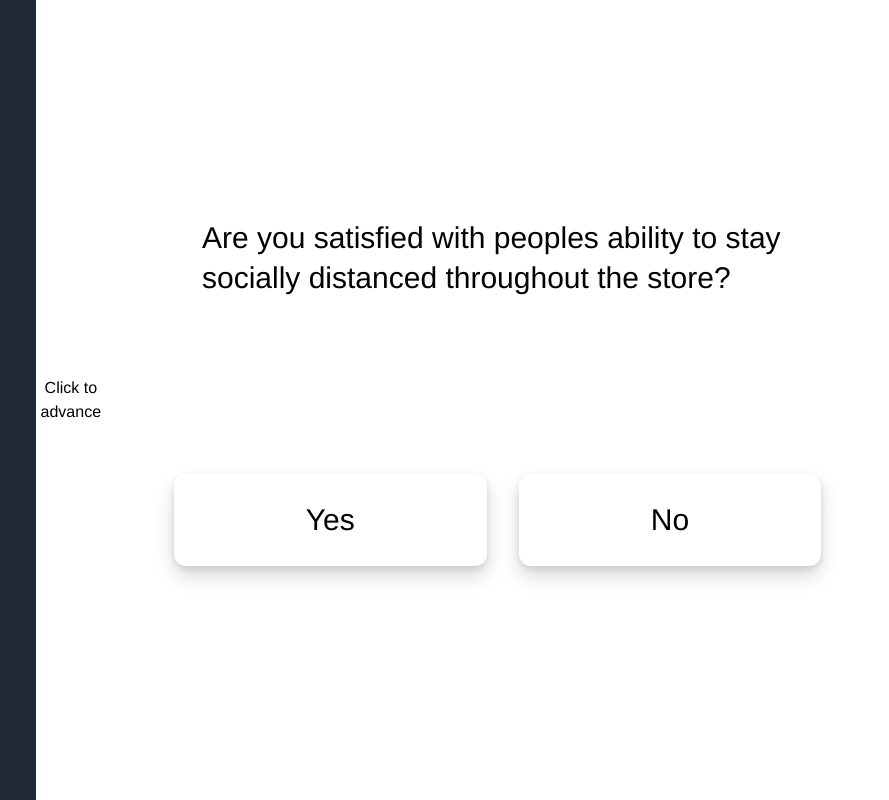
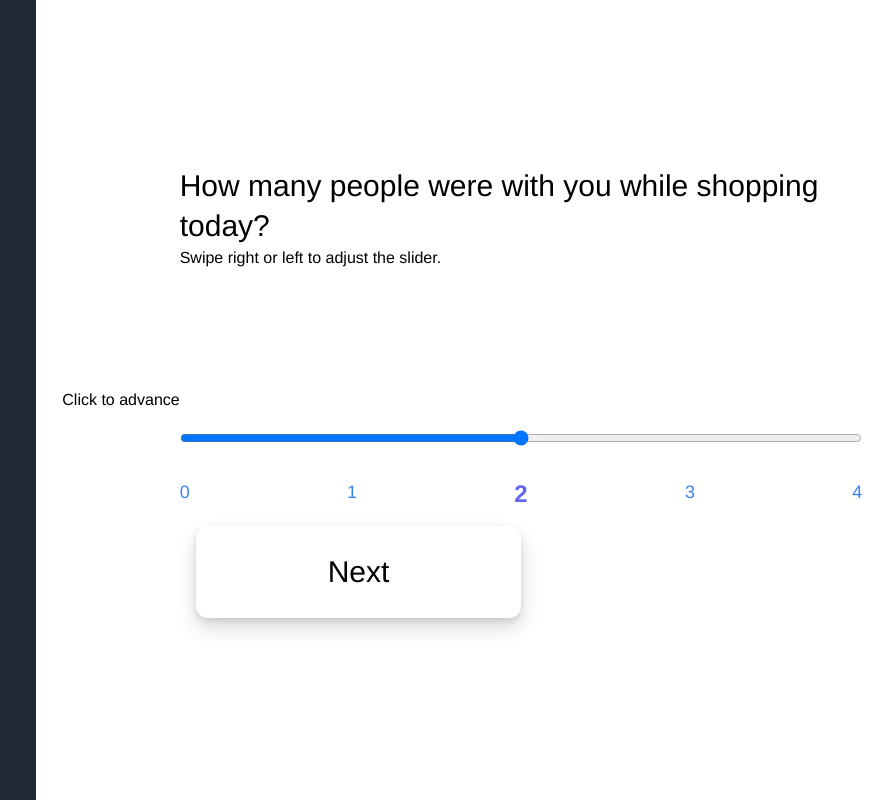
Before and after one commit to andershoegh/feedback-collection-system, a React (Create React App) app: page / in a window 1280 px wide. Shown: the whole page, without its empty margins (391-1280 px from the left). Built offline with nearby package versions, Linux system fonts and the light colour scheme.

Commit message:
Initial setup of page and functionality

```diff
--- /dev/null
+++ b/src/QuestionTypes/SliderQuestion.tsx
@@ -0,0 +1,87 @@
+import React, { useRef, useState } from 'react';
+
+export interface SliderQuestionProps {
+    currentStep: number;
+    renderOnStep: number;
+    question: string;
+    subText: string;
+    rangeMin: number;
+    rangeMax: number;
+    intervals?: number;
+    startValue: number;
+    minLabel?: string;
+    maxLabel?: string;
+}
+
+const SliderQuestion: React.FC<SliderQuestionProps> = (props) => {
+    const { currentStep, renderOnStep, question, subText, rangeMin, rangeMax, intervals, startValue, minLabel, maxLabel } = props;
+    const labelsRef = useRef<HTMLSpanElement>(null);
+    const [selectedValue, setSelectedValue] = useState<number>(startValue);
+    const highlightedClasses = ['font-semibold', 'text-2xl', 'text-indigo-500'];
+
+    const updateSelected = (value: number) => {
+        if (intervals && labelsRef.current) {
+            if (selectedValue !== (null || undefined)) {
+                labelsRef.current.children[selectedValue].classList.remove(...highlightedClasses);
+            }
+            labelsRef.current.children[value].classList.add(...highlightedClasses);
+        } else if (labelsRef.current) {
+            let scaleFactorMin = ((rangeMax - value) * 1.5) / (rangeMax - rangeMin) + 1;
+            let scaleFactorMax = ((value - rangeMin) * 1.5) / (rangeMax - rangeMin) + 1;
+
+            labelsRef.current.children[0].setAttribute('style', `transform: scale(${scaleFactorMin});`);
+            labelsRef.current.children[1].setAttribute('style', `transform: scale(${scaleFactorMax});`);
+        }
+        setSelectedValue(value);
+    };
+
+    const setIntervalLabels = () => {
+        if (intervals) {
+            let label = rangeMin;
+            const labels = [];
+
+            while (label <= rangeMax) {
+                let labelText = minLabel && label === rangeMin ? minLabel : maxLabel && label === rangeMax ? maxLabel : label;
+                let classes = label === selectedValue ? highlightedClasses.join(' ') : '';
+
+                labels.push(<span className={classes}>{labelText}</span>);
+                label++;
+            }
+            return labels;
+        } else {
+            let classes = 'inline-block ease-in-out transform scale-100 transition';
+            let labels = [<span className={classes}>{minLabel}</span>, <span className={classes}>{maxLabel}</span>];
+            return labels;
+        }
+    };
+
+    return (
+        <>
+            {currentStep !== renderOnStep ? null : (
+                <div className="w-4/5">
+                    <div className="text-3xl leading-10 font-medium">{question}</div>
+                    <div className="font-normal">{subText}</div>
+                    <div className="justify-center mt-40">
+                        <input
+                            type="range"
+                            min={rangeMin}
+                            max={rangeMax}
+                            value={selectedValue}
+                            step={intervals}
+                            onChange={(e) => updateSelected(parseInt(e.target.value))}
+                            className="block w-full mb-8"
+                        />
+                        <span ref={labelsRef} className="block flex justify-between font-normal text-lg text-blue-500">
+                            {setIntervalLabels()}
+                        </span>
+                    </div>
+                    <button className="border-4 border-transparent shadow-inactive focus:shadow-focused focus:outline-none focus:border-4 focus:border-blue-500 focus:border-opacity-100 py-6 px-32 text-3xl rounded-xl m-4">
+                        Next
+                    </button>
+                </div>
+            )}
+        </>
+    );
+};
+
+export default SliderQuestion;
--- a/src/Questionnaire.tsx
+++ b/src/Questionnaire.tsx
@@ -1,6 +1,7 @@
-import React, { useState } from "react";
-import ButtonQuestion from "./QuestionTypes/ButtonQuestion";
-import RankedListQuestion from "./QuestionTypes/RankedListQuestion";
+import React, { useState } from 'react';
+import ButtonQuestion from './QuestionTypes/ButtonQuestion';
+import RankedListQuestion from './QuestionTypes/RankedListQuestion';
+import SliderQuestion from './QuestionTypes/SliderQuestion';
 
 export interface QuestionnaireProps {}
 
@@ -9,19 +10,36 @@ const Questionnaire: React.SFC<QuestionnaireProps> = () => {
 
     return (
         <div className="h-screen w-2/3 flex justify-center items-center">
-      <button onClick={() => setCurrentStep(currentStep + 1)}>
-        Click to advance
-      </button>
+            <button onClick={() => setCurrentStep(currentStep + 1)}>Click to advance</button>
+            <SliderQuestion
+                currentStep={currentStep}
+                renderOnStep={1}
+                question={'How many people were with you while shopping today?'}
+                subText={'Swipe right or left to adjust the slider.'}
+                rangeMin={0}
+                rangeMax={4}
+                intervals={1}
+                startValue={2}
+            />
+            <SliderQuestion
+                currentStep={currentStep}
+                renderOnStep={2}
+                question={'How was your shopping trip today?'}
+                subText={'Swipe right or left to adjust the slider.'}
+                rangeMin={0}
+                rangeMax={100}
+                startValue={50}
+                minLabel={'😫'}
+                maxLabel={'😄'}
+            />
             <ButtonQuestion
                 currentStep={currentStep}
-        renderOnStep={1}
-        question={
-          "Are you satisfied with peoples ability to stay socially distanced throughout the store?"
-        }
-        firstButtonText={"Yes"}
-        secondButtonText={"No"}
+                renderOnStep={3}
+                question={'Are you satisfied with peoples ability to stay socially distanced throughout the store?'}
+                firstButtonText={'Yes'}
+                secondButtonText={'No'}
             />
-      <RankedListQuestion currentStep={currentStep} renderOnStep={2} />
+            <RankedListQuestion currentStep={currentStep} renderOnStep={4} />
         </div>
     );
 };
```
Also changed, not shown: 1 other file (tests, documents, lock files or other folders). Lines whose indentation alone changed are shown as unchanged.
